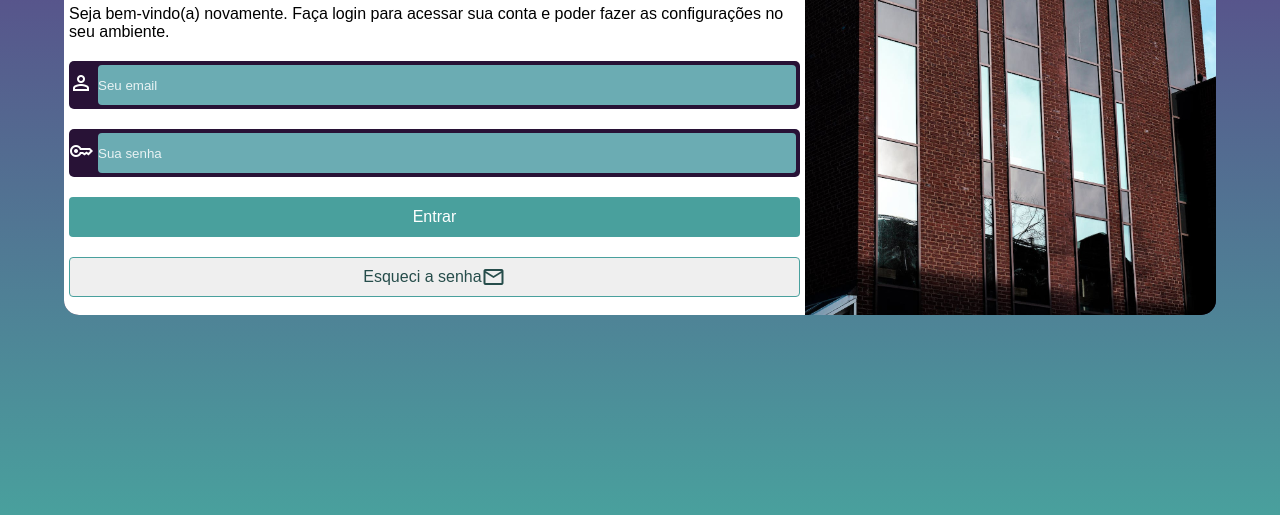
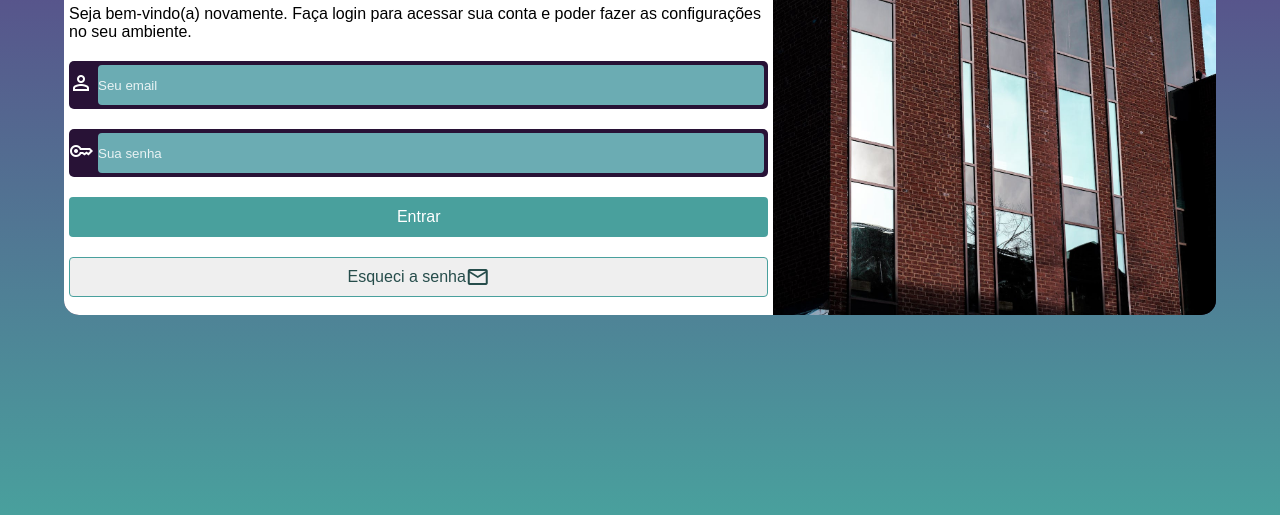
Before and after one commit to JoaoVitorSDS/projeto-login, a plain HTML site: page index.html in a window 1280 px wide. Shown: the part 285-800 px from the top of the page. Drawn offline with nearby package versions, Linux system fonts and the light colour scheme.

Commit message:
Update estilos.css

```diff
--- a/estilos/estilos.css
+++ b/estilos/estilos.css
@@ -82,7 +82,7 @@
   }
 
   div#imagem {
-    width: 40%;
+    width: 45%;
     height: 400px;
     border-radius: 0px 15px 15px 0px;
     order: 1;
```
